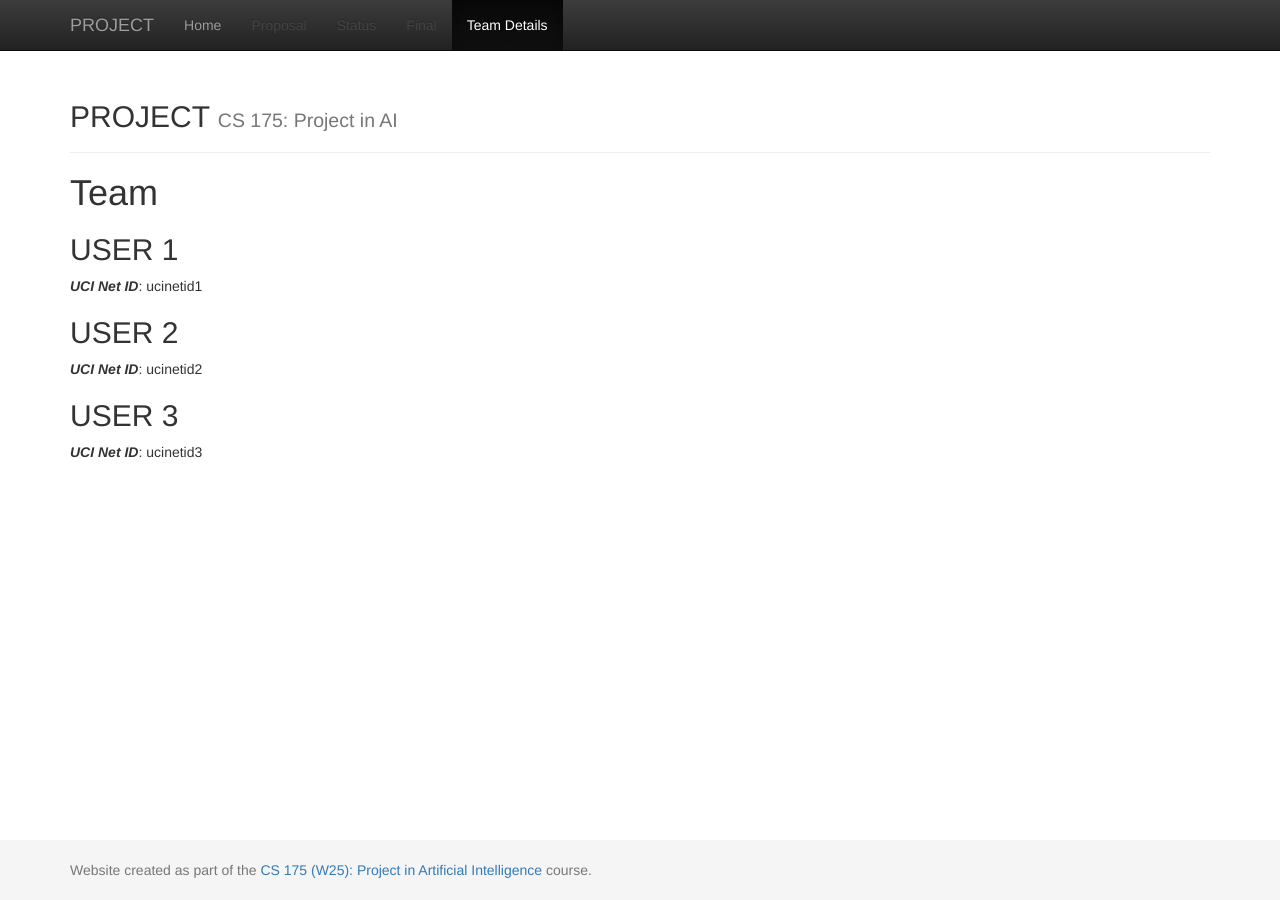
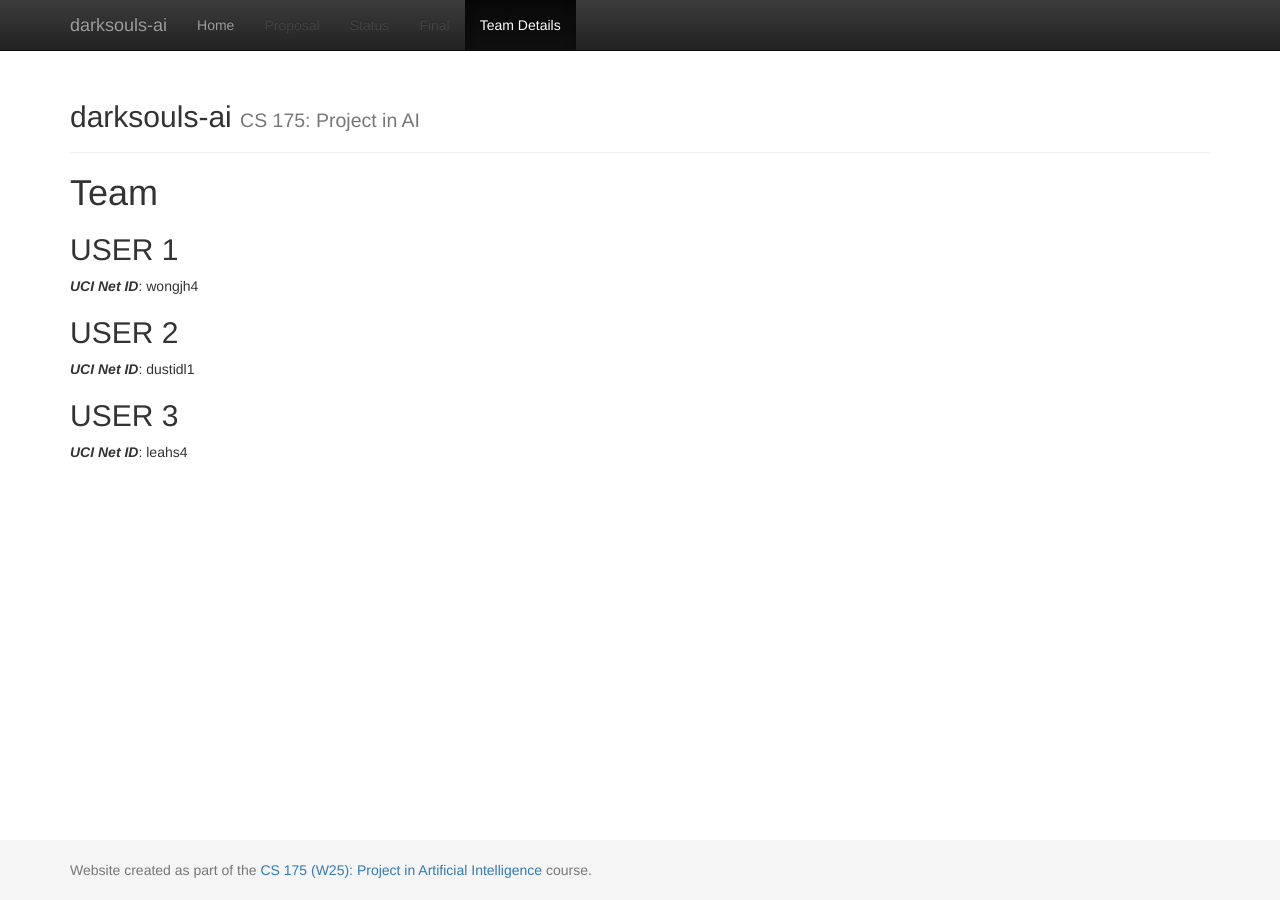
Before and after one commit to dustinlgit/darksouls-ai, a Jekyll site: the page built from docs/team.md, in a window 1280 px wide. Built offline with Jekyll 4.4.1, drawn with Linux system fonts in a browser that asks for light colours.

Commit message:
added names and title

```diff
--- a/docs/_config.yml
+++ b/docs/_config.yml
@@ -1,7 +1,7 @@
 ###########
 # site.title
 
-title:    'PROJECT'
+title:    'darksouls-ai'
 subtitle: 'CS 175: Project in AI'
 
 
--- a/docs/team.md
+++ b/docs/team.md
@@ -7,10 +7,10 @@ title:  Team
 
 
 ## USER 1
-***UCI Net ID***: ucinetid1
+***UCI Net ID***: wongjh4
 
 ## USER 2
-***UCI Net ID***: ucinetid2
+***UCI Net ID***: dustidl1
 
 ## USER 3
-***UCI Net ID***: ucinetid3
+***UCI Net ID***: leahs4
```
